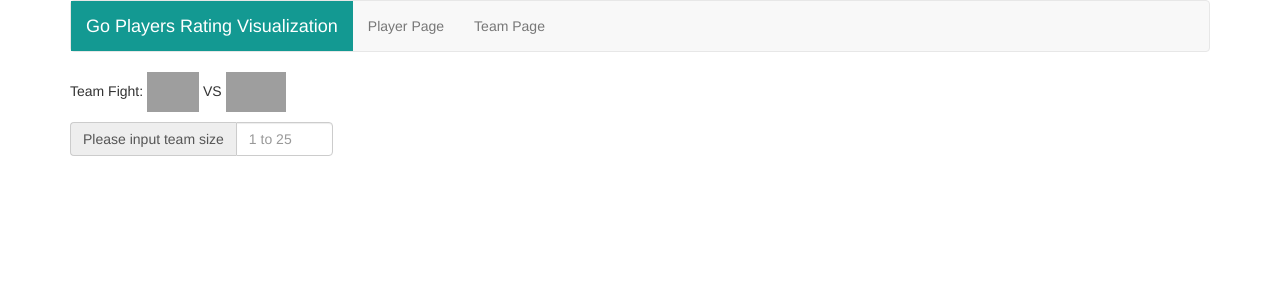
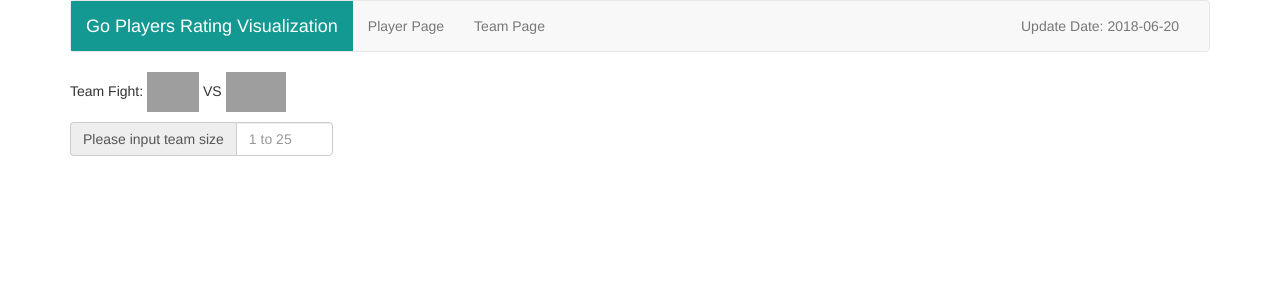
Before and after one commit to CongChen2017/GoratingsVisualizationProject, a Flask app: page /team in a window 1280 px wide. Shown: the top 300 px of the page. Run offline with Flask 2, Linux system fonts and the light colour scheme; some libraries are stand-ins or nearby versions; grey boxes are pictures that could not be loaded.

Commit message:
add update date

```diff
--- a/templates/index.html
+++ b/templates/index.html
@@ -26,6 +26,9 @@
         <ul class="nav navbar-nav">
           <li><a href="/player">Player Page</a></li>
           <li><a href="/team">Team Page</a></li>
+        </ul>
+        <ul class="nav navbar-nav pull-right">
+          <li><a>Update Date: 2018-06-20</a></li>
         </ul>
       </div>
     </nav>
--- a/templates/player.html
+++ b/templates/player.html
@@ -23,6 +23,9 @@
       <ul class="nav navbar-nav">
         <li><a href="/player">Player Page</a></li>
         <li><a href="/team">Team Page</a></li>
+      </ul>
+      <ul class="nav navbar-nav pull-right">
+        <li><a>Update Date: 2018-06-20</a></li>
       </ul>
     </div>
   </nav>
--- a/templates/team.html
+++ b/templates/team.html
@@ -23,6 +23,9 @@
 	      <li><a href="/player">Player Page</a></li>
 	      <li><a href="/team">Team Page</a></li>
 	    </ul>
+      <ul class="nav navbar-nav pull-right">
+        <li><a>Update Date: 2018-06-20</a></li>
+      </ul>
 	  </div>
 	</nav>
 
```
Also changed, not shown: 1 other file.
